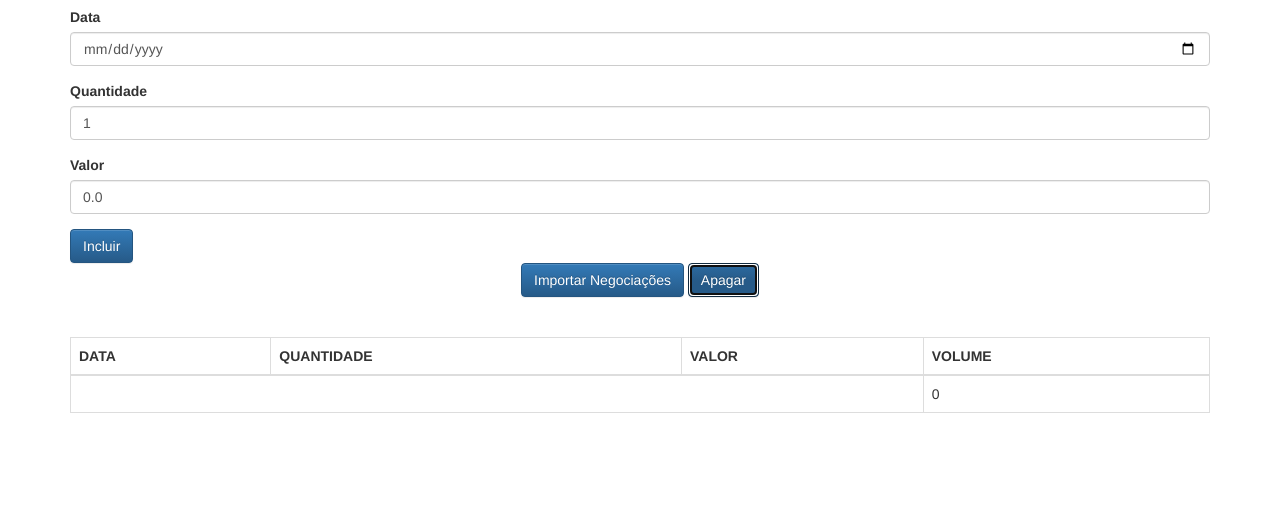
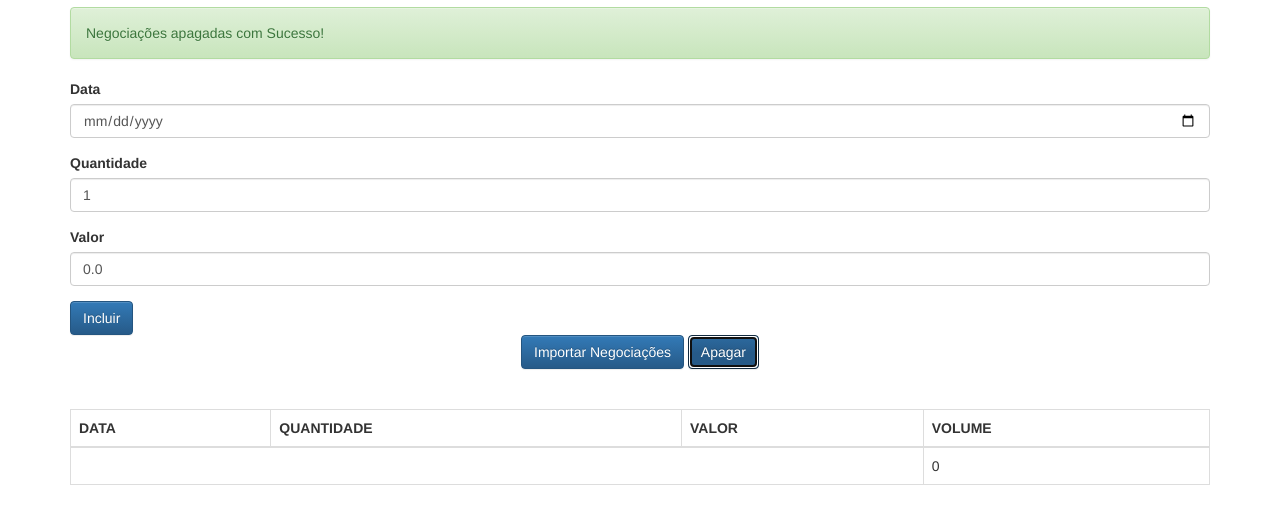
Before and after one commit to OtavioAugustto/aluraframe, a plain HTML site: page aluraframe/client/index.html in a window 1280 px wide. Both pictures are taken after a click on the button "Apagar". Shown: the part 63-586 px from the top of the page. Drawn offline with Linux system fonts and the light colour scheme.

Commit message:
Create Method Remove List of Negotiations on Negotiations Controller

```diff
--- a/aluraframe/client/index.html
+++ b/aluraframe/client/index.html
@@ -35,7 +35,7 @@
         <button class="btn btn-primary text-center" type="button">
             Importar Negociações
         </button>
-        <button class="btn btn-primary text-center" type="button">
+        <button onclick="negociacaoController.apagar()" class="btn btn-primary text-center" type="button">
             Apagar
         </button>
     </div>
@@ -56,5 +56,6 @@
     <script>
         let negociacaoController = new NegociacaoController();
     </script>
+
 </body>
 </html>
--- a/aluraframe/client/js/app/controllers/NegociacaoController.js
+++ b/aluraframe/client/js/app/controllers/NegociacaoController.js
@@ -6,7 +6,7 @@ class NegociacaoController {
         this._inputData = $('#data');
         this._inputQuantidade = $('#quantidade');
         this._inputValor = $('#valor');
-        this._listaNegociacoes = new ListaNegociacoes();
+        this._listaNegociacoes = new ListaNegociacoes(model => this._negocioacoesView.update(model));
 
         this._negocioacoesView = new NegociaciesView($('#negociacoesView'));
         this._negocioacoesView.update(this._listaNegociacoes); //carregando tabela na construção da página
@@ -20,11 +20,17 @@ class NegociacaoController {
 
         event.preventDefault();
         this._listaNegociacoes.adiciona(this._criaNegociacao());
-        this._negocioacoesView.update(this._listaNegociacoes);
         this._mensagem.texto = 'Negociação adicionada com sucesso!';
         this._mensagemView.update(this._mensagem);
         this._limpaForm();
 
+    }
+
+    apagar(){
+
+        this._listaNegociacoes.esvazia();
+        this._mensagem.texto = 'Negociações apagadas com Sucesso!';
+        this._mensagemView.update(this._mensagem);
     }
 
     _criaNegociacao(){
--- a/aluraframe/client/js/app/models/ListaNegociacoes.js
+++ b/aluraframe/client/js/app/models/ListaNegociacoes.js
@@ -1,13 +1,15 @@
 class ListaNegociacoes {
 
-    constructor() {
+    constructor(armadilha) { // evitar que precise chamar o uptade toda hora
 
         this._negociacoes = [];
+        this._armadilha = armadilha;
     }
 
     adiciona(negociacao) {
 
         this._negociacoes.push(negociacao);
+        this._armadilha(this);
 
     }
 
@@ -16,4 +18,12 @@ class ListaNegociacoes {
         return [].concat(this._negociacoes);
 
     }
+
+    esvazia(){
+
+        this._negociacoes = [];
+        this._armadilha(this);
+
+    }
+
 }
```
